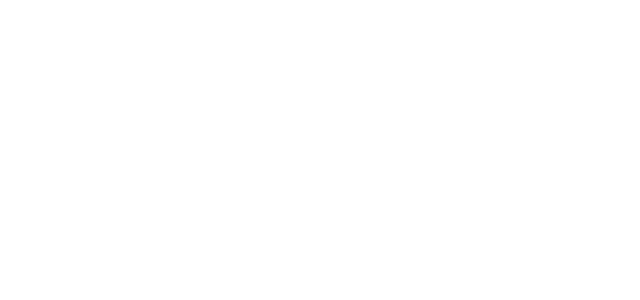
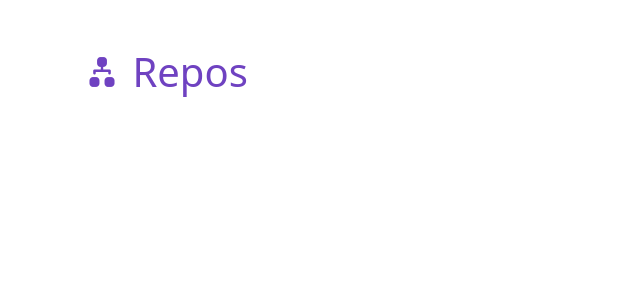
Before and after one commit to lewissaunders/graphql_and_react.js_exercise, a React (Create React App) app in the folder reactgraphql/: page / in a window 1280 px wide. Shown: the top 300 px of the page, without its empty margins (0-640 px from the left). Built offline with nearby package versions, Linux system fonts and the light colour scheme.

Commit message:
video completed

```diff
--- a/reactgraphql/src/App.js
+++ b/reactgraphql/src/App.js
@@ -1,6 +1,9 @@
 function App() {
   return (
-    <div className="App">
+    <div className="App container mt-5">
+      <h1 className="text-primary">
+        <i className="bi bi-diagram-2-fill"></i> Repos
+      </h1>
     </div>
   );
 }
--- a/reactgraphql/src/custom.scss
+++ b/reactgraphql/src/custom.scss
@@ -0,0 +1,4 @@
+
+$primary: #6f42c1;
+@import "~bootstrap/scss/bootstrap.scss";
+@import "~bootstrap-icons/font/bootstrap-icons.scss";
--- a/reactgraphql/src/index.js
+++ b/reactgraphql/src/index.js
@@ -1,6 +1,7 @@
 import React from 'react';
 import ReactDOM from 'react-dom';
 import App from './App';
+import './custom.scss';
 
 ReactDOM.render(
   <React.StrictMode>
```
